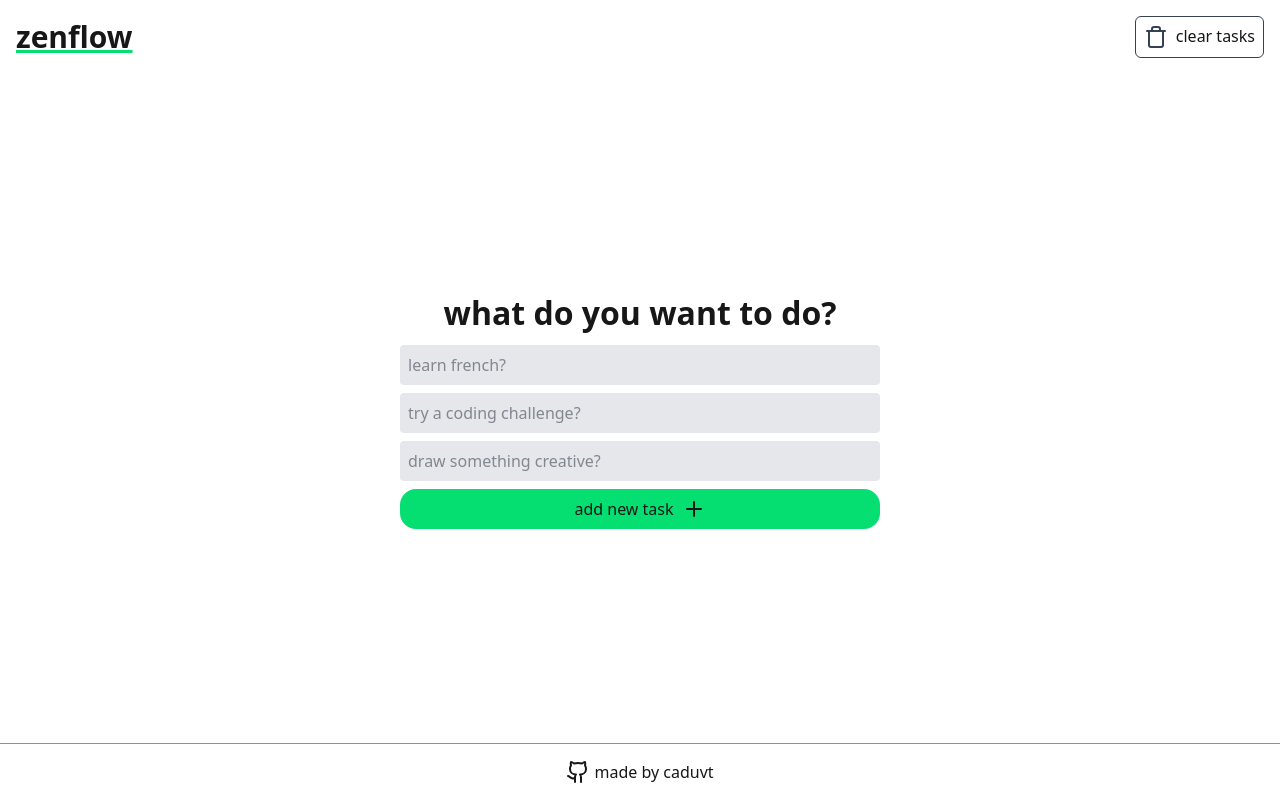
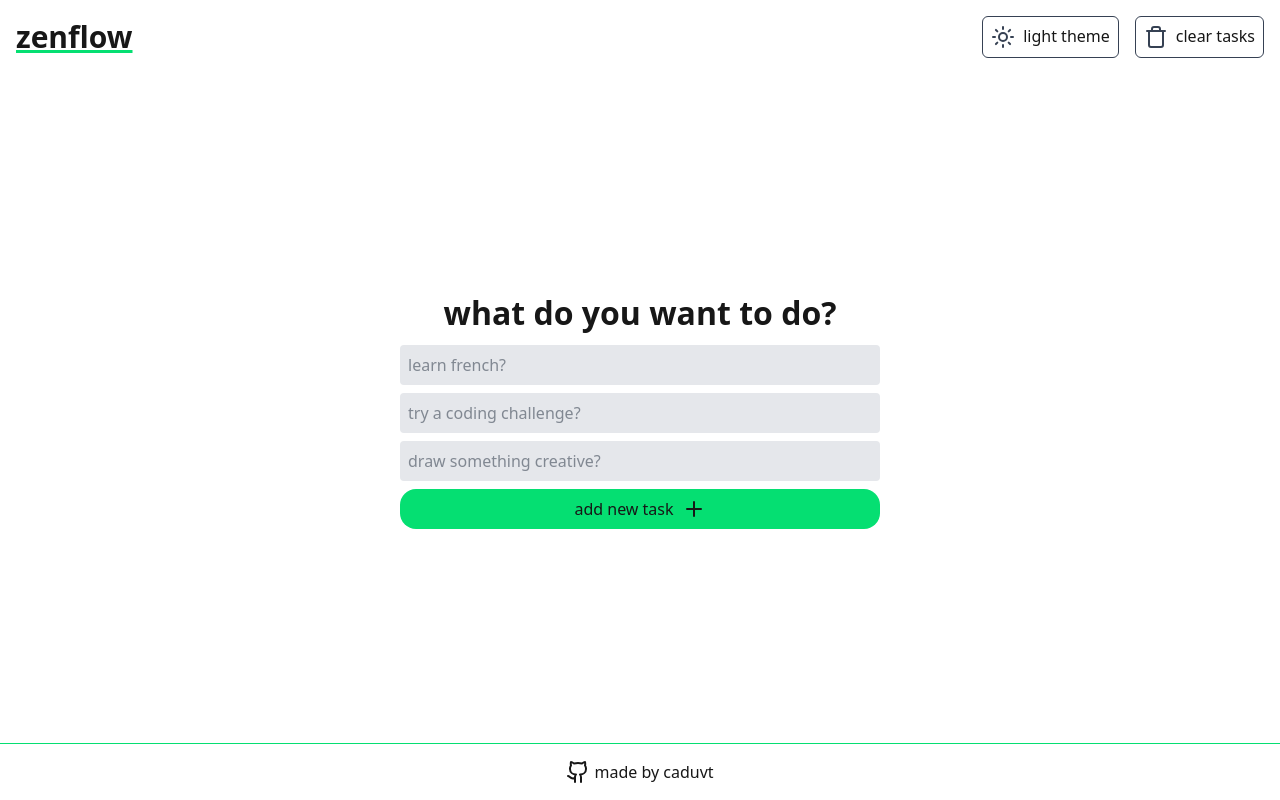
Before and after one commit to caduvt/zenflow, a Next.js app: page / in a window 1280 px wide. Built offline with nearby package versions, Linux system fonts and the light colour scheme.

Commit message:
feat: toggle dark mode

```diff
--- a/src/app/globals.css
+++ b/src/app/globals.css
@@ -8,11 +8,9 @@
   --line-height-base: 1.5;
 }
 
-@media (prefers-color-scheme: dark) {
-  :root {
-    --color-background: #0a0a0a;
-    --color-foreground: #ededed;
-  }
+.dark {
+  --color-background: #0a0a0a;
+  --color-foreground: #ededed;
 }
 
 @layer utilities {
--- a/src/components/Header.tsx
+++ b/src/components/Header.tsx
@@ -1,12 +1,14 @@
 'use client';
 
 import { useTasks } from '@/hooks/TaskContext';
+import { useTheme } from '@/hooks/ThemeContext';
 import StorageService from '@/services/StorageService';
-import { Trash } from 'lucide-react';
+import { Moon, Sun, Trash } from 'lucide-react';
 import Link from 'next/link';
 
 export default function Header() {
   const { refreshTasks } = useTasks();
+  const { isDark, toggleDarkMode } = useTheme();
 
   const handleClearTasks = () => {
     StorageService.clearTasks();
@@ -23,7 +25,14 @@ export default function Header() {
           zenflow
         </Link>
       </div>
-      <div>
+      <div className="flex gap-4">
+        <button
+          onClick={toggleDarkMode}
+          className="cursor-pointer flex gap-2 border text-gray-700 hover:scale-105 duration-200 hover:text-red-400 border-gray-700 hover:border-red-400 rounded-md p-2 hover:shadow-cartoon"
+        >
+          {isDark ? <Sun /> : <Moon />}
+          <span>{isDark ? 'light theme' : 'dark theme'}</span>
+        </button>
         <button
           onClick={handleClearTasks}
           className="cursor-pointer flex gap-2 border text-gray-700 hover:scale-105 duration-200 hover:text-red-400 border-gray-700 hover:border-red-400 rounded-md p-2 hover:shadow-cartoon"
--- /dev/null
+++ b/src/hooks/ThemeContext.tsx
@@ -0,0 +1,25 @@
+import { useEffect, useState } from 'react';
+
+const THEME_STORAGE = 'zenflow@theme';
+
+export function useTheme() {
+  const [isDark, setIsDark] = useState(true);
+
+  useEffect(() => {
+    const storedTheme = localStorage.getItem(THEME_STORAGE);
+    if (storedTheme) {
+      setIsDark(storedTheme === 'dark');
+      document.documentElement.classList.toggle('dark', storedTheme === 'dark');
+    }
+  }, []);
+
+  const toggleDarkMode = () => {
+    setIsDark((prev) => {
+      document.documentElement.classList.toggle('dark', !prev);
+      localStorage.setItem('theme', !prev ? 'dark' : 'light');
+      return !prev;
+    });
+  };
+
+  return { isDark, toggleDarkMode };
+}
```
